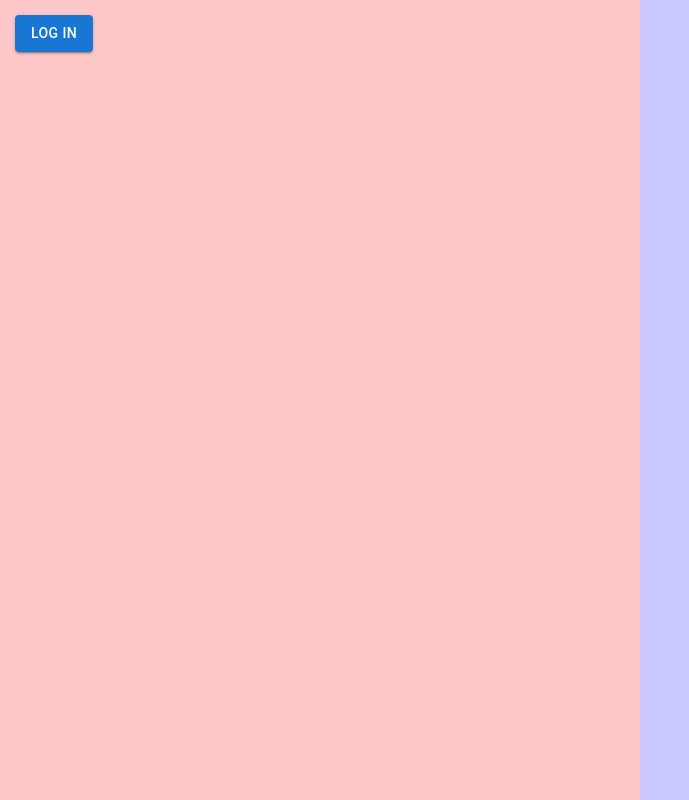
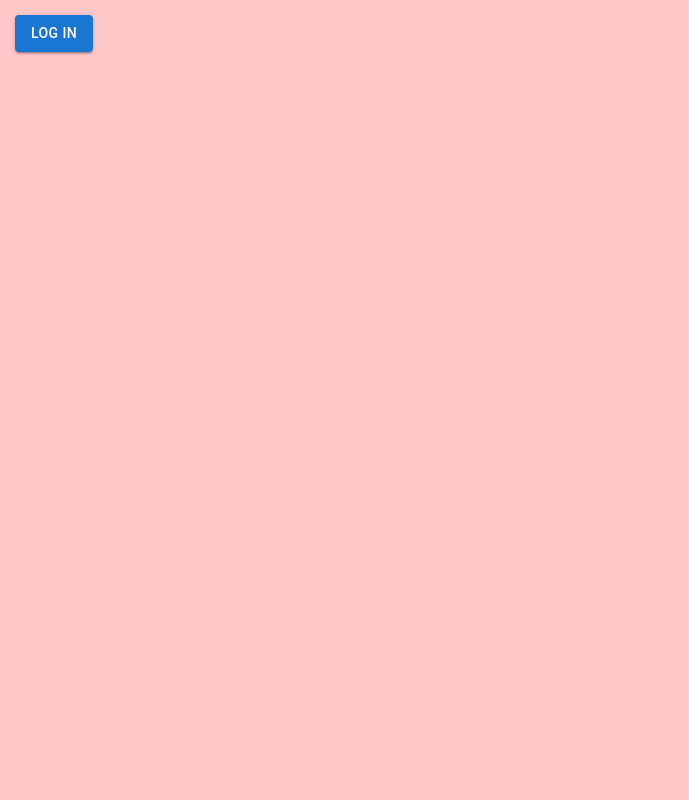
Before and after one commit to nair1/InvestmentTrackerWebApp, a React (Create React App) app in the folder InvestmentTrackerBackEnd/ClientApp/: page / in a window 1280 px wide. Shown: the whole page, without its empty margins (0-689 px from the left). Built offline with nearby package versions, Linux system fonts and the light colour scheme.

Commit message:
removed left and right containers, moved all functionality back to MainContainer

```diff
--- a/InvestmentTrackerBackEnd/ClientApp/src/components/LeftContainer.jsx
+++ /dev/null
@@ -1,26 +0,0 @@
-import { React, useState } from "react";
-import { makeStyles } from "@mui/styles";
-import LoginPopup from "./login/LoginPopup";
-
-function LeftContainer() {
-  const classes = useStyles();
-
-  const [loginMode, setLoginMode] = useState("");
-
-  return (
-    <div className={classes.leftContainer}>
-      <LoginPopup loginMode={loginMode} setLoginMode={setLoginMode} />
-    </div>
-  );
-}
-
-const useStyles = makeStyles({
-  leftContainer: {
-    backgroundColor: "#ffc8c8",
-    width: "50%",
-    height: "100%",
-    textAlign: "left",
-  },
-});
-
-export default LeftContainer;
--- a/InvestmentTrackerBackEnd/ClientApp/src/components/MainContainer.jsx
+++ b/InvestmentTrackerBackEnd/ClientApp/src/components/MainContainer.jsx
@@ -1,26 +1,25 @@
-import React from "react";
+import { React, useState } from "react";
 import { makeStyles } from "@mui/styles";
-import LeftContainer from "./LeftContainer";
-import RightContainer from "./RightContainer";
+import LoginPopup from "./login/LoginPopup";
 
 function MainContainer() {
   const classes = useStyles();
 
+  const [loginMode, setLoginMode] = useState("");
+
   return (
     <div className={classes.mainContainer}>
-      <LeftContainer />
-      <RightContainer />
+      <LoginPopup loginMode={loginMode} setLoginMode={setLoginMode} />
     </div>
   );
 }
 
 const useStyles = makeStyles({
   mainContainer: {
-    backgroundColor: "green",
+    backgroundColor: "#ffc8c8",
     height: "100vh",
     width: "100vw",
     display: "flex",
-    flexDirection: "row",
   },
 });
 
--- a/InvestmentTrackerBackEnd/ClientApp/src/components/RightContainer.jsx
+++ /dev/null
@@ -1,18 +0,0 @@
-import React from "react";
-import { makeStyles } from "@mui/styles";
-
-function RightContainer() {
-  const classes = useStyles();
-
-  return <div className={classes.rightContainer}></div>;
-}
-
-const useStyles = makeStyles({
-  rightContainer: {
-    backgroundColor: "#c8c8ff",
-    width: "50%",
-    height: "100%",
-  },
-});
-
-export default RightContainer;
```
